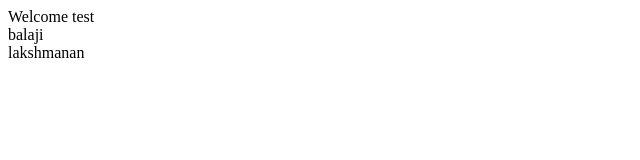
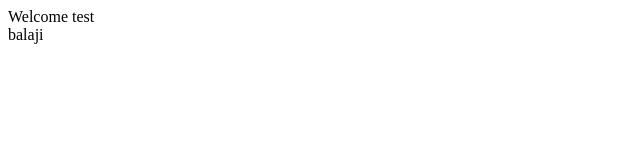
Before and after one commit to lakshmanan8104/CheckingJenkins, a plain HTML site: page Home.html in a window 1280 px wide. Shown: the full height of the page, 0-640 px from the left. Drawn offline with Linux system fonts and the light colour scheme.

Commit message:
Update Home.html

```diff
--- a/Home.html
+++ b/Home.html
@@ -1 +1 @@
-<Html><body> Welcome test</br>balaji</br>lakshmanan</body></html>
+<Html><body> Welcome test</br>balaji</body></html>
```
